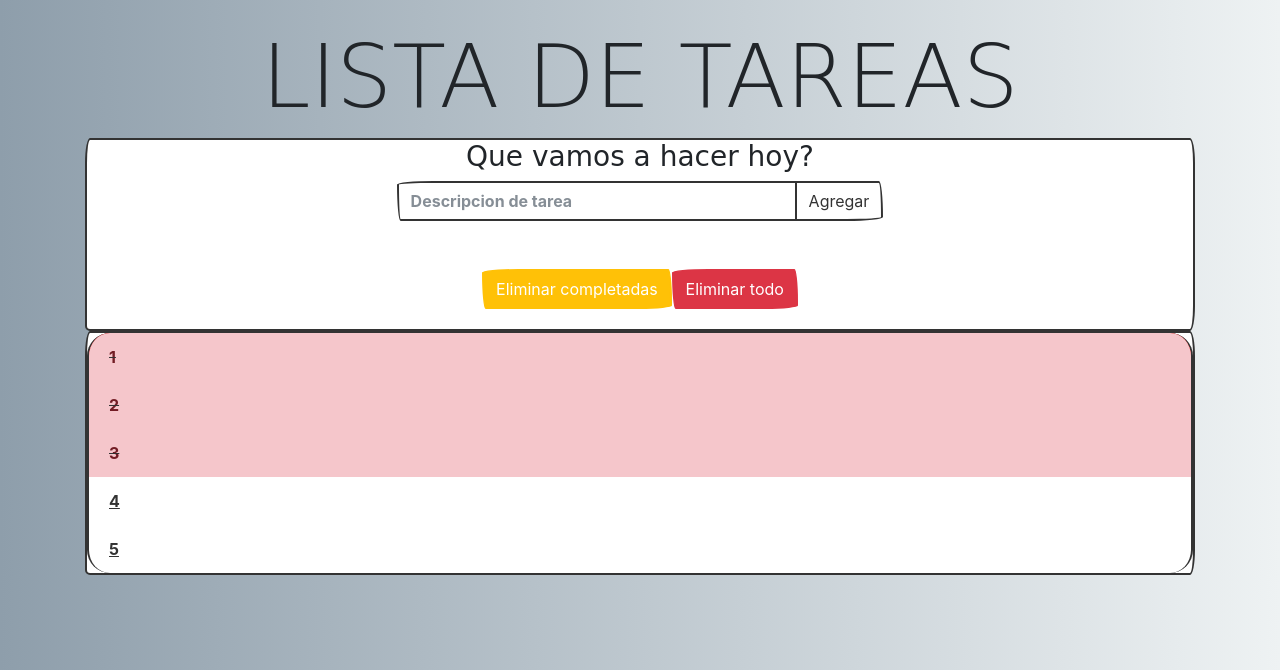
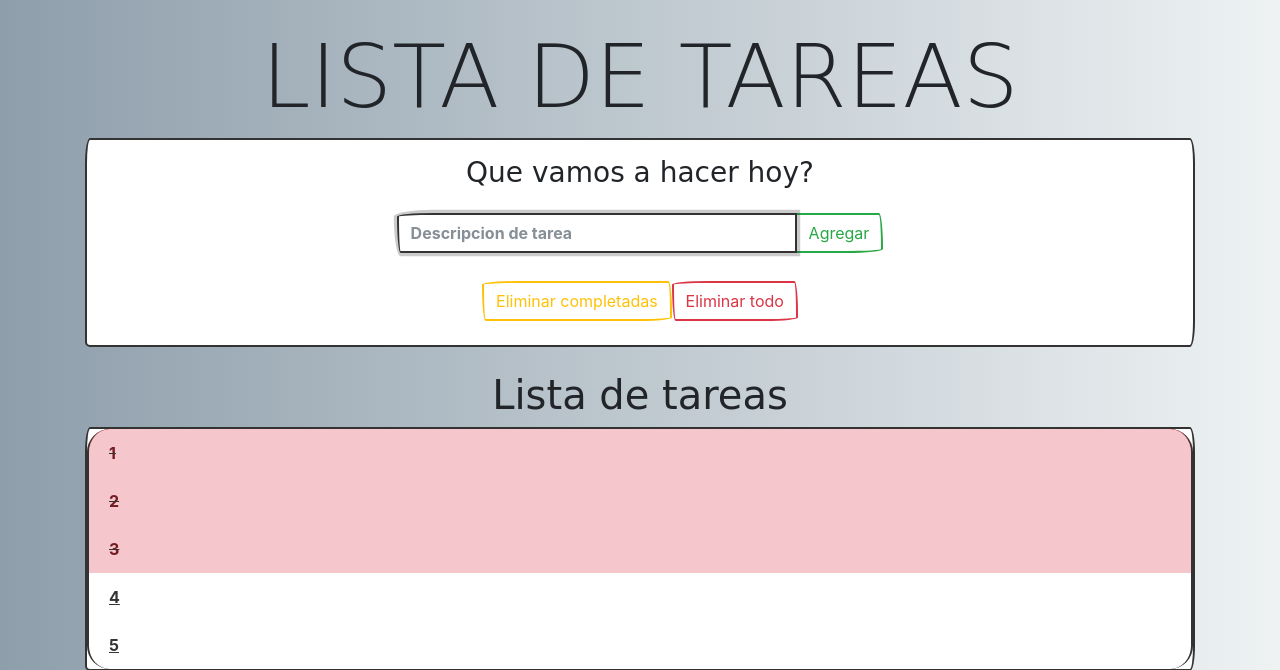
Before and after one commit to dcos96038/django-todo, a Django app: page / in a window 1280 px wide. Shown: the top 670 px of the page. Run offline with Django 3.2, Linux system fonts and the light colour scheme; data comes from the database, SQL or seed files in the repository; both versions use the stored data as it was after the commit; some libraries are stand-ins or nearby versions; some web fonts are replaced.

Commit message:
Cambios de aspecto en el front end

```diff
--- a/todolist/forms.py
+++ b/todolist/forms.py
@@ -3,5 +3,5 @@ from django import forms
 class TodoListForm(forms.Form):
     text = forms.CharField(max_length=100,
         widget = forms.TextInput(
-            attrs={'class':'form-control', 'placeholder':'Descripcion de tarea', 'style':'width:400px', 'aria-label':'Todo', 'aria-describedby':'add-btn'},
+            attrs={'class':'form-control', 'placeholder':'Descripcion de tarea', 'style':'width:400px', 'aria-label':'Todo', 'aria-describedby':'add-btn', 'autofocus':True},
         ))
--- a/todolist/templates/todolist/index.html
+++ b/todolist/templates/todolist/index.html
@@ -21,7 +21,7 @@
     <div class="container">
         <div class="card">
             <div class="card-title">
-                <div class="row justify-content-center">
+                <div class="row justify-content-center pt-3 pb-3">
                     <h3>Que vamos a hacer hoy?</h3>
                 </div>
                 <div class="row justify-content-center">
@@ -31,26 +31,27 @@
                             <div class="input-group mb-3">
                                 {{ form.text }}
                                 <div class="input-group-append">
-                                    <button class="btn btn-outline-primary" id="add-btn" type="submit">Agregar</button>
+                                    <button class="btn btn-outline-success" id="add-btn" type="submit">Agregar</button>
                                 </div>
                             </div>
                         </div>
                     </form>
                 </div>
             </div>
-            <div class="card-body">
-                <div class="row justify-content-center">
+                <div class="row justify-content-center mb-4">
                     <a href="{% url 'deletecompleted' %}">
-                        <button class="btn btn-warning">Eliminar completadas</button>
+                        <button class="btn btn-outline-warning">Eliminar completadas</button>
                     </a>
                     <a href="{% url 'deleteall' %}">
-                        <button class="btn btn-danger">Eliminar todo</button>
+                        <button class="btn btn-outline-danger">Eliminar todo</button>
                     </a>
                 </div>
-            </div>
         </div>
     </div>
     <div class="container">
+        <h1 class="text-center mt-4">
+            Lista de tareas
+        </h1>
         <div class="card">
             <ul class="list-group">
                 {% for item in todo_items %}
```
Also changed, not shown: db.sqlite3.
